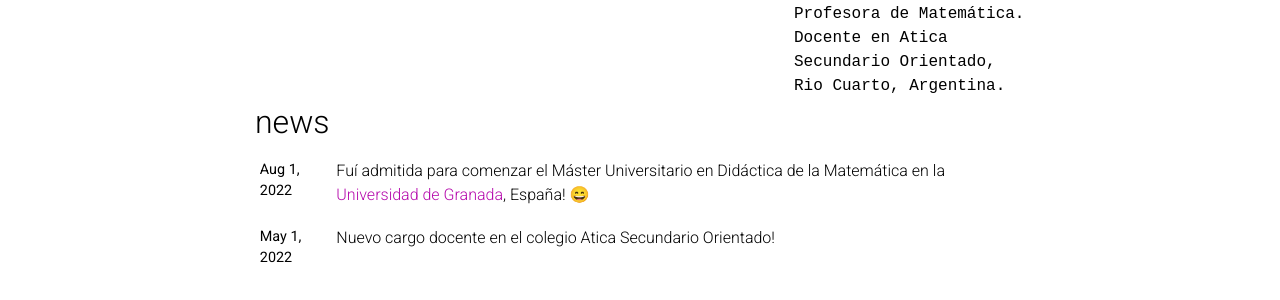
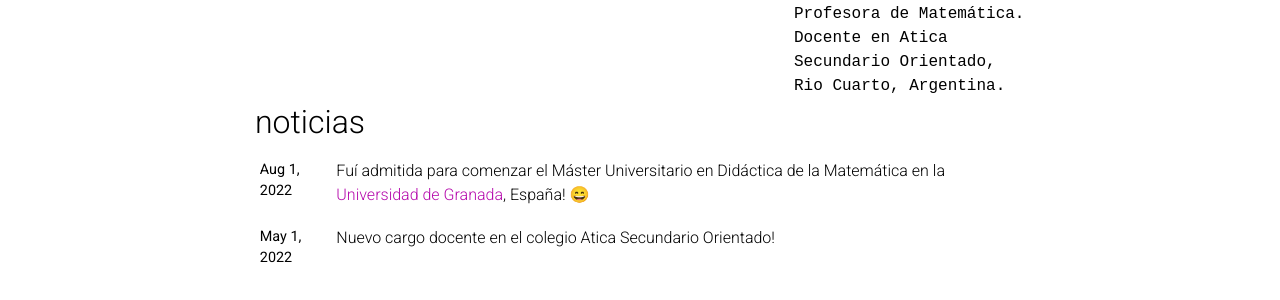
Before and after one commit to bmilanesio/bmilanesio.github.io, a Jekyll site: the page built from _pages/about.md, in a window 1280 px wide and 966 px high. Shown: the part 486-786 px from the top of the window. Built offline with Jekyll 4.4.1, drawn with Linux system fonts in a browser that asks for light colours; full-size pictures stand in for the smaller copies a plugin makes; emoji names are drawn with the system emoji font; comment, search, counter and statistics services are not loaded; a style sheet for code colours, icons or effects is not loaded.

Commit message:
Actualizando news

```diff
--- a/_includes/news.html
+++ b/_includes/news.html
@@ -1,6 +1,6 @@
 
           <div class="news">
-            <h2>news</h2>
+            <h2>noticias</h2>
             {% if site.news != blank -%}
             {%- assign news_size = site.news | size -%}
             <div class="table-responsive" {% if site.news_scrollable and news_size > 3 %}style="max-height: 10vw"{% endif %}>
```
